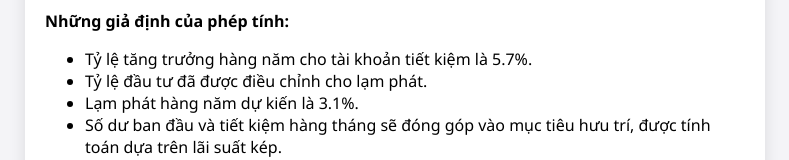
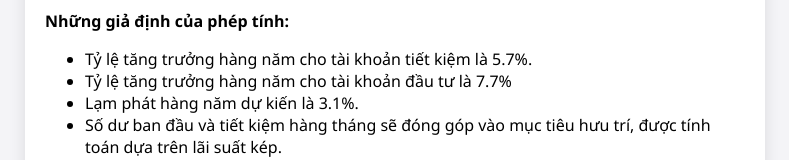
Before and after one commit to Khongdaidong/kehoachnghihuu, a plain HTML site: page index.html in a window 1280 px wide. Shown: the part 980-1140 px from the top of the page, without its empty margins (245-1034 px from the left). Drawn offline with nearby package versions, Linux system fonts and the light colour scheme.

Commit message:
Add files via upload

```diff
--- a/index.html
+++ b/index.html
@@ -36,7 +36,7 @@
             <p><strong>Những giả định của phép tính:</strong></p>
             <ul>
                 <li>Tỷ lệ tăng trưởng hàng năm cho tài khoản tiết kiệm là 5.7%.</li>
-                <li>Tỷ lệ đầu tư đã được điều chỉnh cho lạm phát.</li>
+                <li>Tỷ lệ tăng trưởng hàng năm cho tài khoản đầu tư là 7.7%</li>
                 <li>Lạm phát hàng năm dự kiến là 3.1%.</li>
                 <li>Số dư ban đầu và tiết kiệm hàng tháng sẽ đóng góp vào mục tiêu hưu trí, được tính toán dựa trên lãi suất kép.</li>
             </ul>
```
